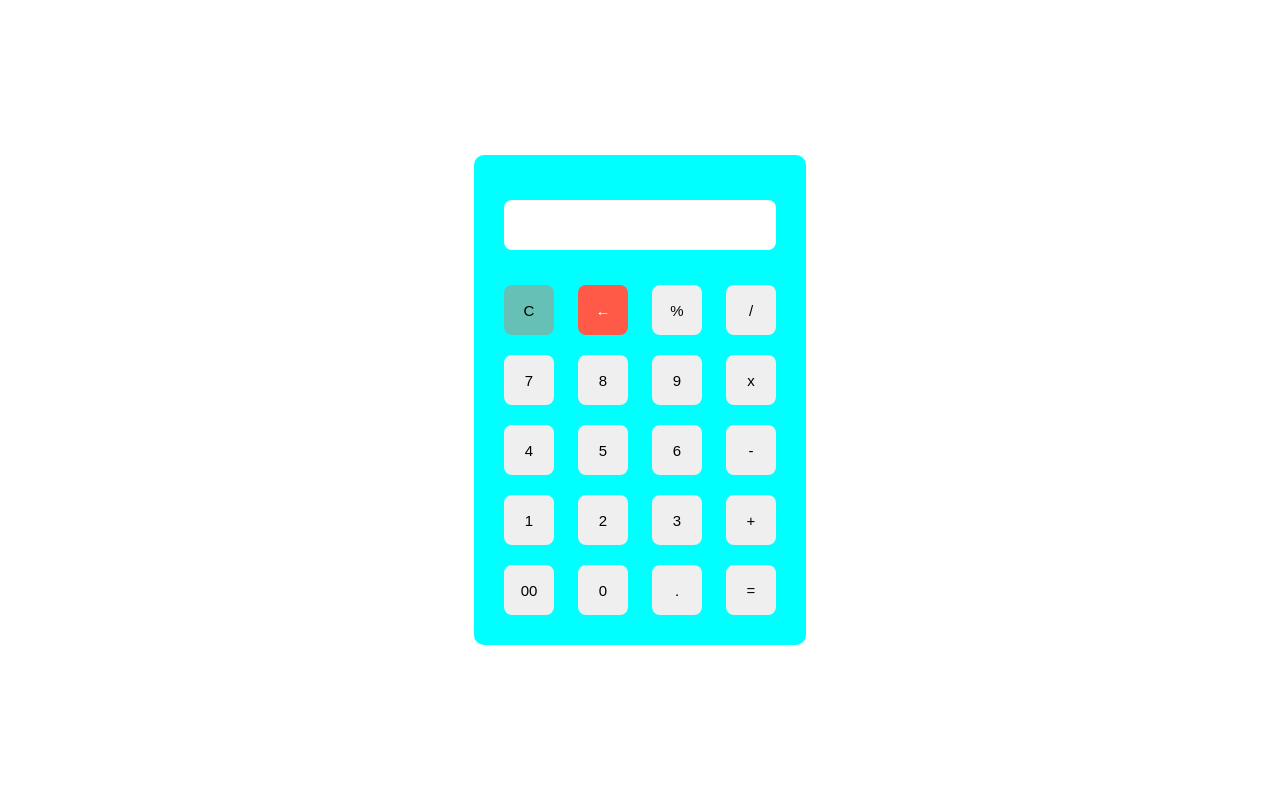
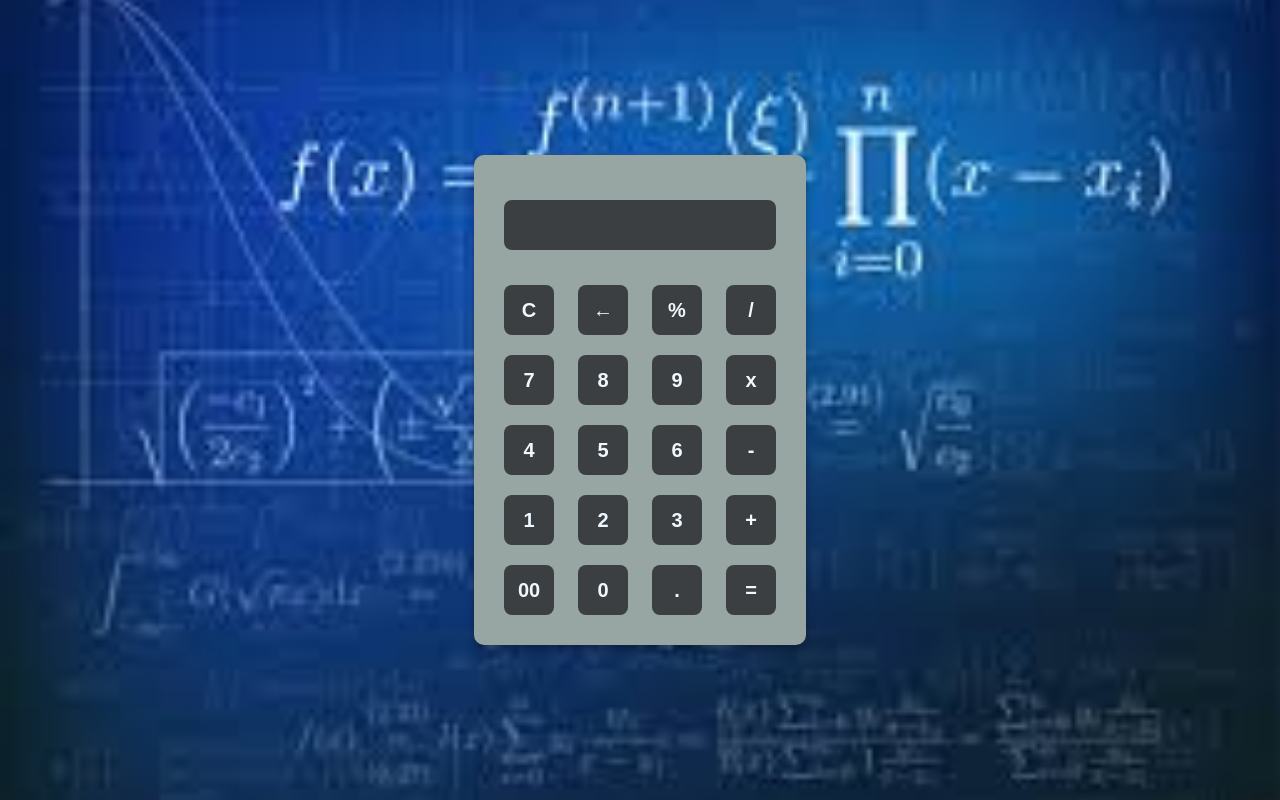
Before and after one commit to Pratikg27/Calculator-Project, a plain HTML site: page index.html in a window 1280 px wide. Drawn offline with Linux system fonts and the light colour scheme.

Commit message:
initial commit

```diff
--- a/index.html
+++ b/index.html
@@ -9,7 +9,7 @@
       <div id="content">
          <form>
             <div id="output">
-               <input type="text" id='res'>
+               <input type="text" id='res' readonly>
             </div>
             <div class="btn">
                <input type="button" value='C' onclick="Clear()" id="clear">
--- a/script.js
+++ b/script.js
@@ -1,5 +1,12 @@
 function Solve(val) {
     var v = document.getElementById('res');
+
+    // Prevent multiple decimal points in the same number
+    if (val === '.' && v.value.slice(-1) === '.') return;
+
+    // Prevent multiple consecutive operators
+    if ('+-*/%'.includes(val) && '+-*/%'.includes(v.value.slice(-1))) return;
+
     v.value += val;
  }
 
@@ -12,6 +19,9 @@ function Result() {
 
         // Handle percentage calculation: Convert "50%" -> "50/100"
         num1 = num1.replace(/(\d+)%/g, "($1/100)");
+
+        // Prevent eval() from running unsafe expressions
+        if (/[^0-9+\-*/().%]/.test(num1)) throw "Invalid Input";
 
         var num2 = eval(num1);
         document.getElementById('res').value = num2;
@@ -35,17 +45,13 @@ document.addEventListener('keydown', function (event) {
     const validKeys = '0123456789+-*/.%';
 
     if (validKeys.includes(key)) {
-       if (key === '*') {
-           Solve('x');
-       } else {
         Solve(key);
-       }
     } else if (key === 'Enter') {
-       event.preventDefault();
+        event.preventDefault(); // Prevent form submission
         Result();
     } else if (key === 'Backspace') {
         Back();
-   } else if (key.toLowerCase() === 'c') {
+    } else if (key === 'Escape') {
         Clear();
     }
  });
--- a/style.css
+++ b/style.css
@@ -3,6 +3,14 @@
     padding: 0;
     box-sizing: border-box;
 }
+
+body {
+    background-image: url('/calc.jpg');
+    background-size: cover;
+    background-position: center;
+    background-repeat: no-repeat;
+}
+
 #calc {
     width: 100%;
     height: 100vh;
@@ -10,38 +18,61 @@
     justify-content: center;
     align-items: center;
 }
+
 #content {
-    background: #00ffff;
+    background: #97a5a3;
     padding: 20px;
     border-radius: 10px;
+    box-shadow: 0 4px 10px rgba(0, 0, 0, 0.3);
+}
 
-}
 #content form input {
     border: 0;
     outline: 0;
     width: 50px;
     height: 50px;
     border-radius: 8px;
-    font-size: 15px;
+    font-size: 20px;
+    font-weight: bolder;
     margin: 10px;
     cursor: pointer;
+    color: aliceblue;
+    background: #3c3f41;
+    transition: background 0.3s ease-in-out;
 }
-#backspace {
+
+#content form input:hover {
+    background: #5a6268;
+}
+
+#backspace:hover {
     background-color: rgb(255, 89, 72);
     color: white;
 }
+
+#clear:hover {
+    background-color: rgba(12, 167, 214, 0.4);
+    color: rgb(22, 2, 2);
+}
+
 #res {
     padding: 10px;
+    width: 100%;
+    height: 50px;
+    font-size: 25px;
+    text-align: right;
+    background: #dcdcdc;
+    border-radius: 5px;
+    outline: none;
+    border: none;
 }
-#clear {
-    background-color: rgb(255, 99, 71 , 0.4);
-    color: white(165, 151, 151);
-}
+
 form #output {
     display: flex;
     justify-content: flex-end;
     margin: 15px 0;
 }
+
 form #output input {
     text-align: right;
     flex: 1;
```
Also changed, not shown: calc.jpg (added). Lines whose indentation alone changed are shown as unchanged.
